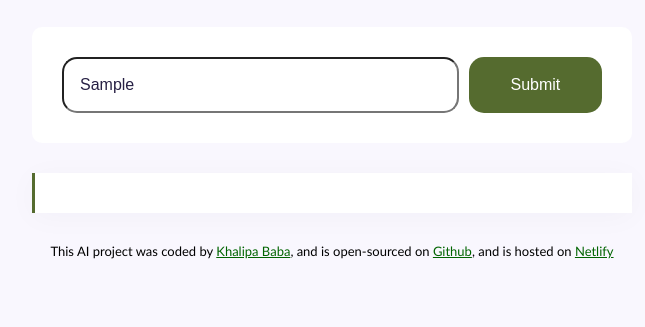
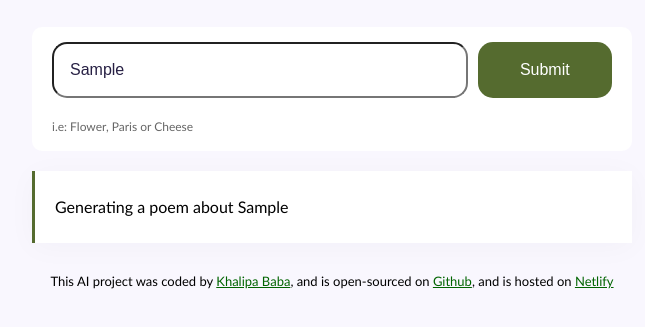
Before and after one commit to Khalipa-B/poem-generator, a plain HTML site: page index.html in a window 1280 px wide. Both pictures are taken after typing "Sample" into the empty fields and a click on the input 843 px from the left and 262 px from the top of the page. Shown: the part 177-504 px from the top of the page, without its empty margins (308-953 px from the left). Drawn offline with nearby package versions, Linux system fonts and the light colour scheme; no server answers.

Commit message:
Improved user experience and removed console.log

```diff
--- a/index.html
+++ b/index.html
@@ -15,6 +15,7 @@
       </header>
 
       <main>
+        <div class="form-container">
           <form id="poem-generator-form">
             <input
               type="text"
@@ -27,7 +28,9 @@
             />
             <input type="submit" class="submit-button" />
           </form>
-        <div class="poem" id="poem"></div>
+          <div class="hint">i.e: Flower, Paris or Cheese</div>
+        </div>
+        <div class="poem hidden blink" id="poem"></div>
       </main>
 
       <footer>
--- a/src/index.js
+++ b/src/index.js
@@ -1,5 +1,4 @@
 function displayPoem(response) {
-  console.log("Poem generated");
   new Typewriter("#poem", {
     strings: response.data.answer,
     autoStart: true,
@@ -18,9 +17,9 @@ function generatePoem(event) {
     "You are a poem expert and love to write short poems. Your mission is to generate a 4 line poem in basic HTML and separate each line with a <br />. Make sure to follow the user instructions. Sign the poem with SheCodes AI inside a <strong></strong> element at the end of the poem NOT at the beginning. Do not include a title to the poem.";
   let apiURL = `https://api.shecodes.io/ai/v1/generate?prompt=${prompt}&context=${context}&key=${apiKey}`;
 
-  console.log("Generating poem");
-  console.log(`prompt: ${prompt}`);
-  console.log(`context: ${context}`);
+  let poemElement = document.querySelector("#poem");
+  poemElement.classList.remove("hidden");
+  poemElement.innerHTML = `<div class = "generating"> Generating a poem about ${instructionsInput.value}</div>`;
 
   axios.get(apiURL).then(displayPoem);
 }
--- a/src/style.css
+++ b/src/style.css
@@ -25,13 +25,25 @@ h1 {
   color: darkolivegreen;
 }
 
+.form-container {
+  background-color: white;
+  margin-bottom: 20px;
+  border-radius: 10px;
+  box-shadow: 0px 20px 60px rgba (65, 50, 100, 0.08);
+  padding: 15px 20px;
+}
+
+.hint {
+  line-height: 1.5;
+  font-size: 12px;
+  margin-top: 5px;
+  opacity: 0.6;
+}
+
 form {
-  padding: 30px;
-  background-color: white;
-  box-shadow: 0px 20px 60px rgba (65, 50, 100, 0.08);
   border-radius: 10px;
   display: flex;
-  margin-bottom: 30px;
+  margin-bottom: 20px;
 }
 
 .instructions {
@@ -55,6 +67,25 @@ form {
   font-size: 16px;
 }
 
+.generating {
+  animation: blink-animation 1s steps(5, start) infinite;
+}
+
+@keyframes blink-animation {
+  to {
+    visibility: hidden;
+  }
+}
+@-webkit-keyframes blink-animation {
+  to {
+    visibility: hidden;
+  }
+}
+
+.hidden {
+  display: none;
+}
+
 .poem {
   font-size: 16px;
   background-color: #fff;
```
Lines whose indentation alone changed are shown as unchanged.
